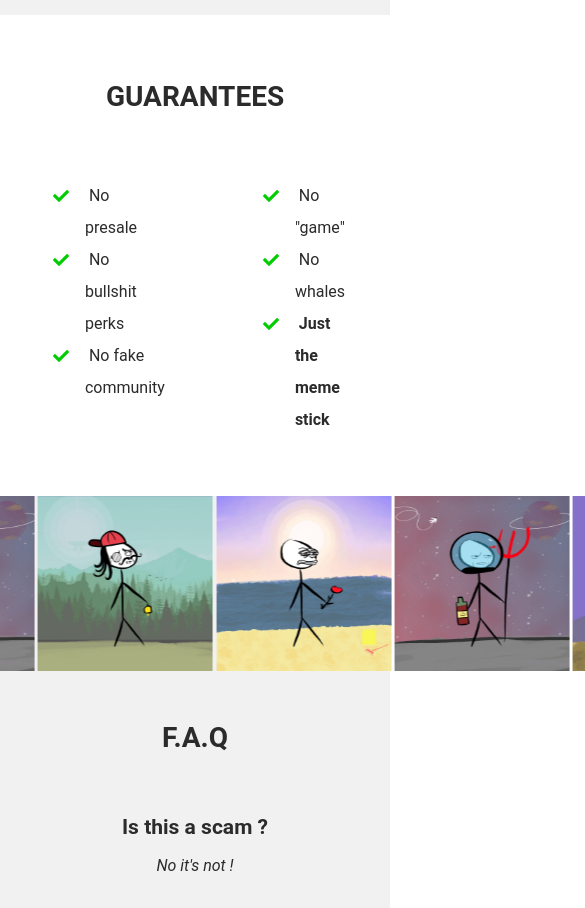
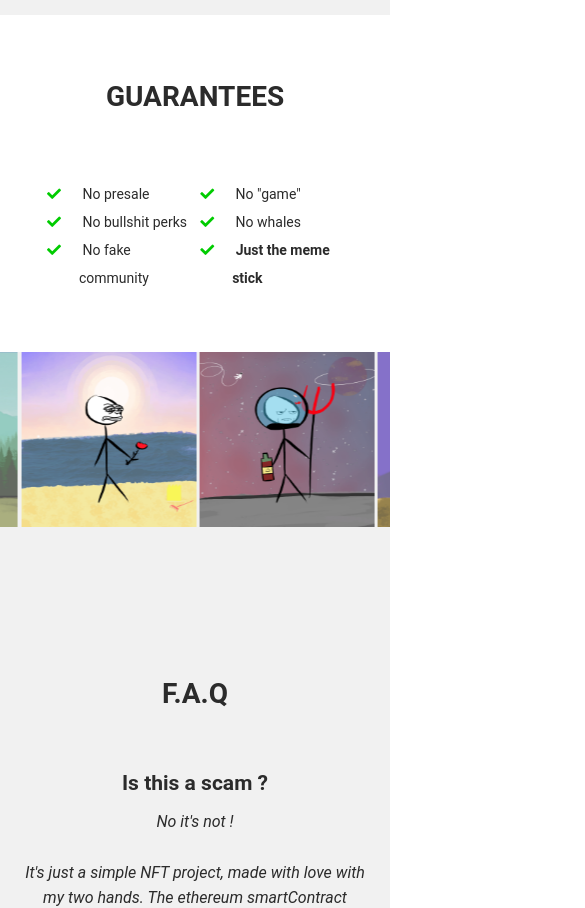
Before and after one commit to gerthi/memestick.club, a React (Create React App) app: page / in a window 390 px wide. Shown: the part 980-1888 px from the top of the page, 585 px wide, since content can reach past the window. Built offline with nearby package versions, Linux system fonts and the light colour scheme.

Commit message:
fix responsive

```diff
--- a/src/App.js
+++ b/src/App.js
@@ -450,9 +450,11 @@ function App() {
 }
 
 export const Gallery = styled.div`
-  height: 100px;
   position: relative;
   margin-bottom: 80px;
+  width: 100vw;
+  overflow-x: hidden;
+  height: 200px;
 
   .photobanner {
     position: absolute;
@@ -487,10 +489,17 @@ export const Guarantees = styled.div`
   color: var(--dark-grey);
   padding-top: 20px;
   padding-left: 40px;
-  width: 70%;
-  gap: 130px;
+  width: 80%;
+  gap: 40px;
   justify-content: center;
-  font-size: 16px;
+  font-size: 14px;
+
+  @media (min-width: 767px) {
+    width: 70%;
+    gap: 130px;
+    font-size: 16px;
+  }
+
   ul {
     margin-top: 40px;
   }
```
